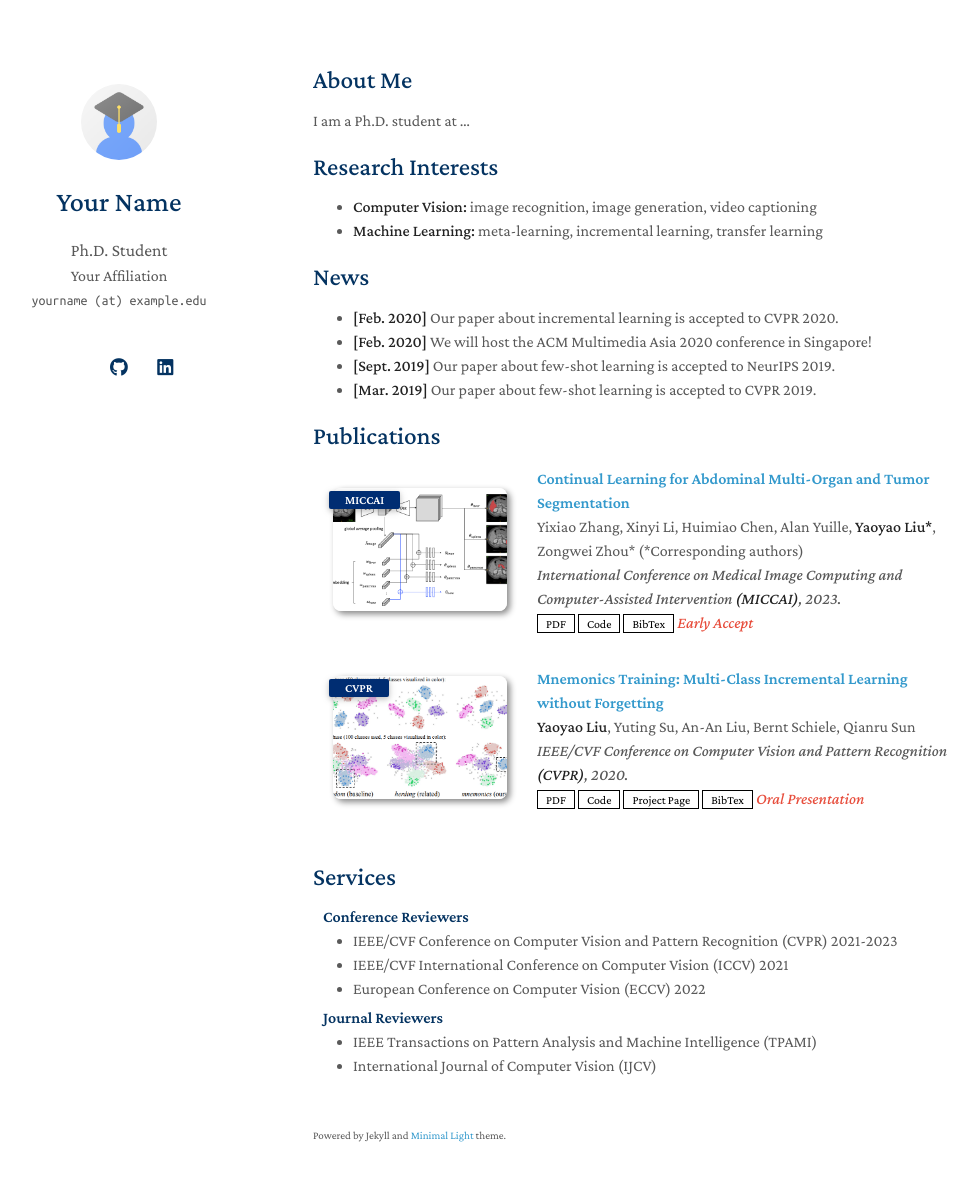
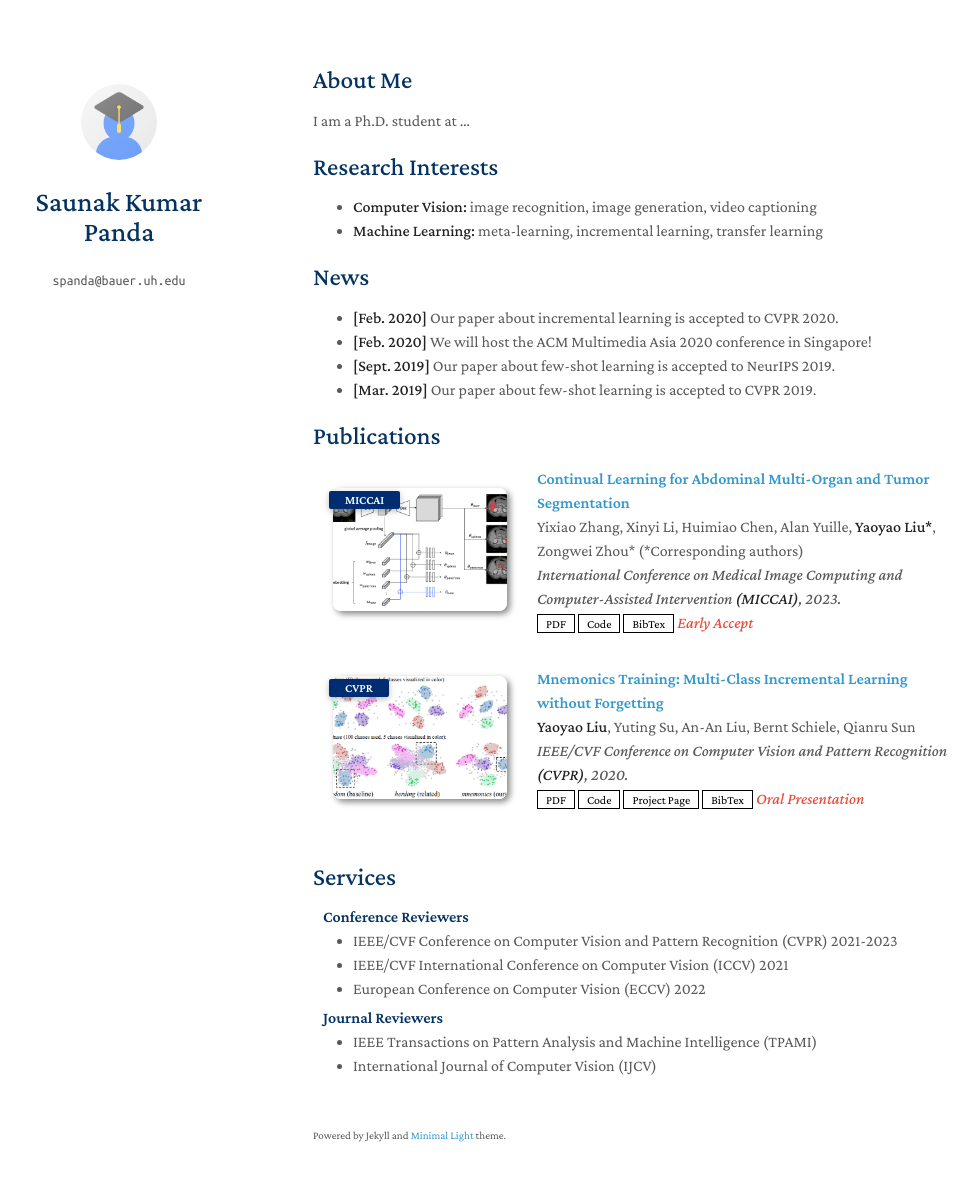
Before and after one commit to saunakp123/pandasaunak.github.io, a Jekyll site: the page built from index.md, in a window 1280 px wide and 1216 px high. Shown: the top 1181 px of the window, without its empty margins (157-1135 px from the left). Built offline with Jekyll 4.4.1, drawn with Linux system fonts in a browser that asks for light colours; a style sheet for code colours, icons or effects is not loaded; our own code applies the rules of GitHub Pages for plain Markdown files; some of the changed lines change nothing that is shown.

Commit message:
Revise personal details and social media links
Updated personal information and social links in the config file.

```diff
--- a/_config.yml
+++ b/_config.yml
@@ -1,22 +1,26 @@
-# Basic Information
-title: Your Name
-position: Ph.D. Student
-affiliation: Your Affiliation
-email: yourname (at) example.edu
+title: "Saunak Kumar Panda"
+description: "PhD (Industrial Engineering) | Postdoctoral Researcher | Reinforcement Learning • Optimization • Statistical Inference"
+url: "https://saunakp123.github.io"
+baseurl: ""
 
-# Search Engine Optimization (SEO)
-# The following information is used to improve the website traffic from search engines, e.g., Google.
-keywords: minimal light
-description: The Minimal Light is a simple and elegant jekyll theme for academic personal homepage.
-canonical: https://minimal-light-theme.yliu.me/
+# --- Identity / contact ---
+email: "spanda@bauer.uh.edu"
+author: "Saunak Kumar Panda"
 
-# Links
-# If you don't need one of them, you may delete the corresponding line.
-google_scholar: https://scholar.google.com/
-cv_link: assets/files/curriculum_vitae.pdf
-github_link: https://github.com/
-linkedin: https://www.linkedin.com/
-twitter: https://twitter.com/
+# --- Social links (update handles/URLs) ---
+github_username: "saunakp123"
+linkedin_username: "saunak-kumar-panda"   # e.g., saunak-panda
+google_scholar: "Ldiyc0IAAAAJ&hl"         # if the theme supports it
+# twitter_username: "YOUR_TWITTER"          # optional
+
+# --- Site settings ---
+markdown: kramdown
+kramdown:
+  input: GFM
+  hard_wrap: false
+
+# If your theme repo already had plugins/theme lines, keep them as-is below this point.
+# (Do not delete remote_theme / plugins sections from the theme unless you know what you're doing.)
 
 # Images (e.g., your profile picture and your website's favicon)
 # "favicon" and "favicon_dark" are used for the light and dark modes, respectively.
```
